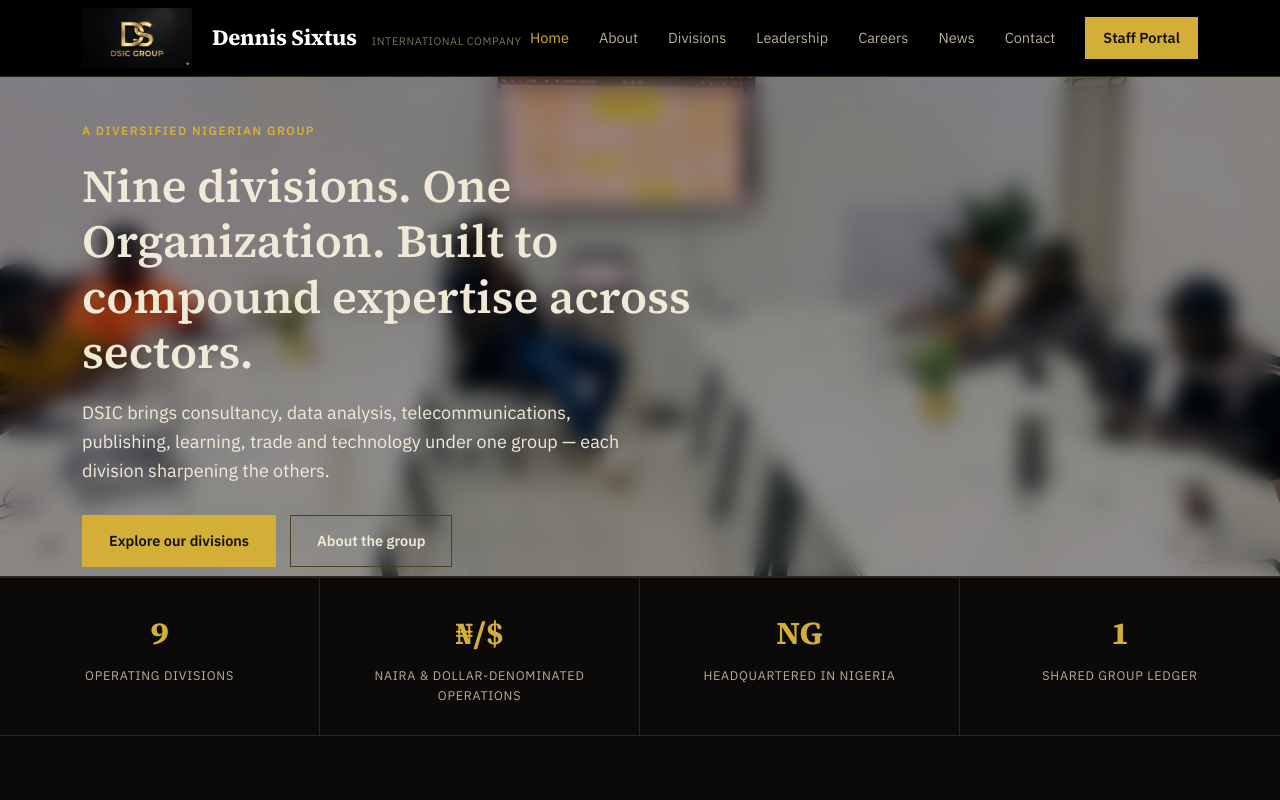
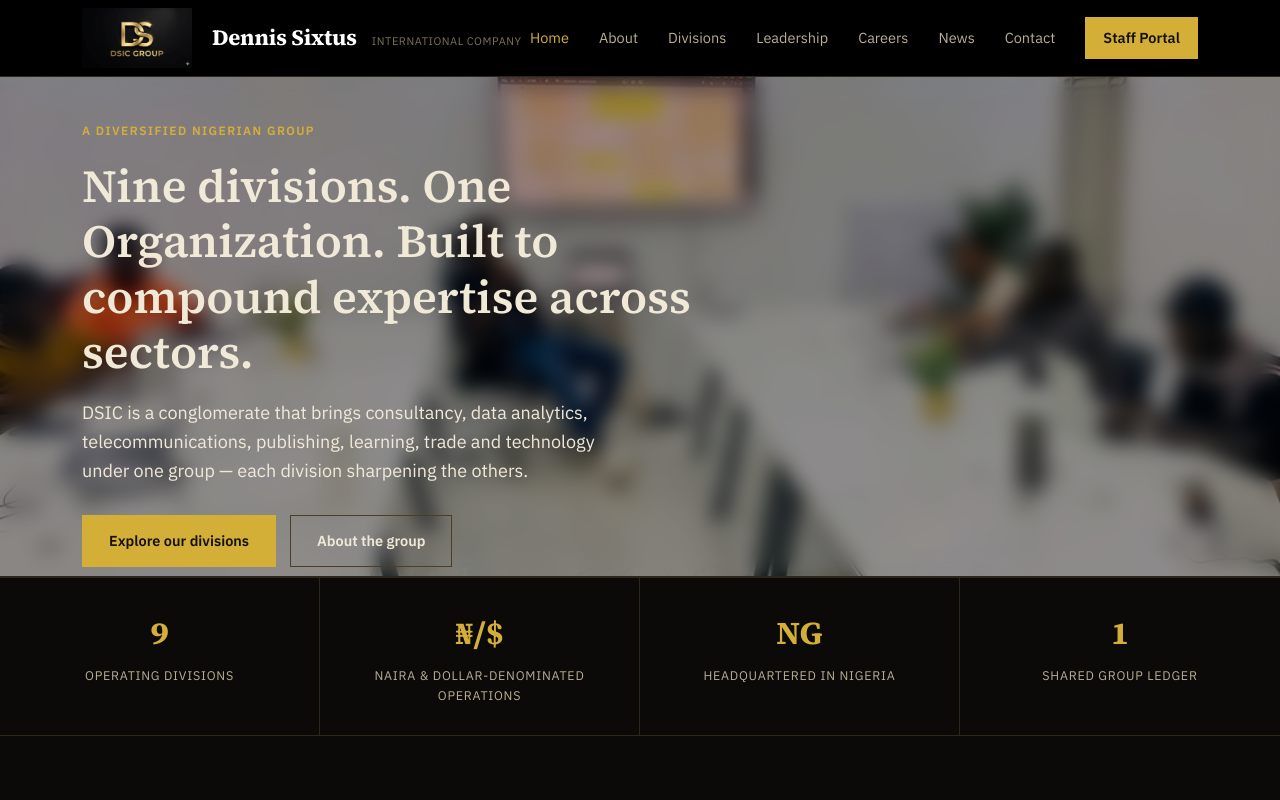
Before and after one commit to sixtus998-tech/TRI.IO-SITE, a plain HTML site: page index.html in a window 1280 px wide. Shown: the top 800 px of the page. Drawn offline with Linux system fonts and the light colour scheme.

Commit message:
edit introductory message

```diff
--- a/index.html
+++ b/index.html
@@ -37,7 +37,7 @@
     <div class="container">
       <div class="eyebrow">A diversified Nigerian group</div>
       <h1>Nine divisions. One Organization. Built to compound expertise across sectors.</h1>
-      <p class="lede">DSIC brings consultancy, data analysis, telecommunications, publishing, learning, trade and technology under one group — each division sharpening the others.</p>
+      <p class="lede">DSIC is a conglomerate that brings consultancy, data analytics, telecommunications, publishing, learning, trade and technology under one group — each division sharpening the others.</p>
       <div class="hero-actions">
         <a href="divisions.html" class="btn-gold">Explore our divisions</a>
         <a href="about.html" class="btn-outline">About the group</a>
```
